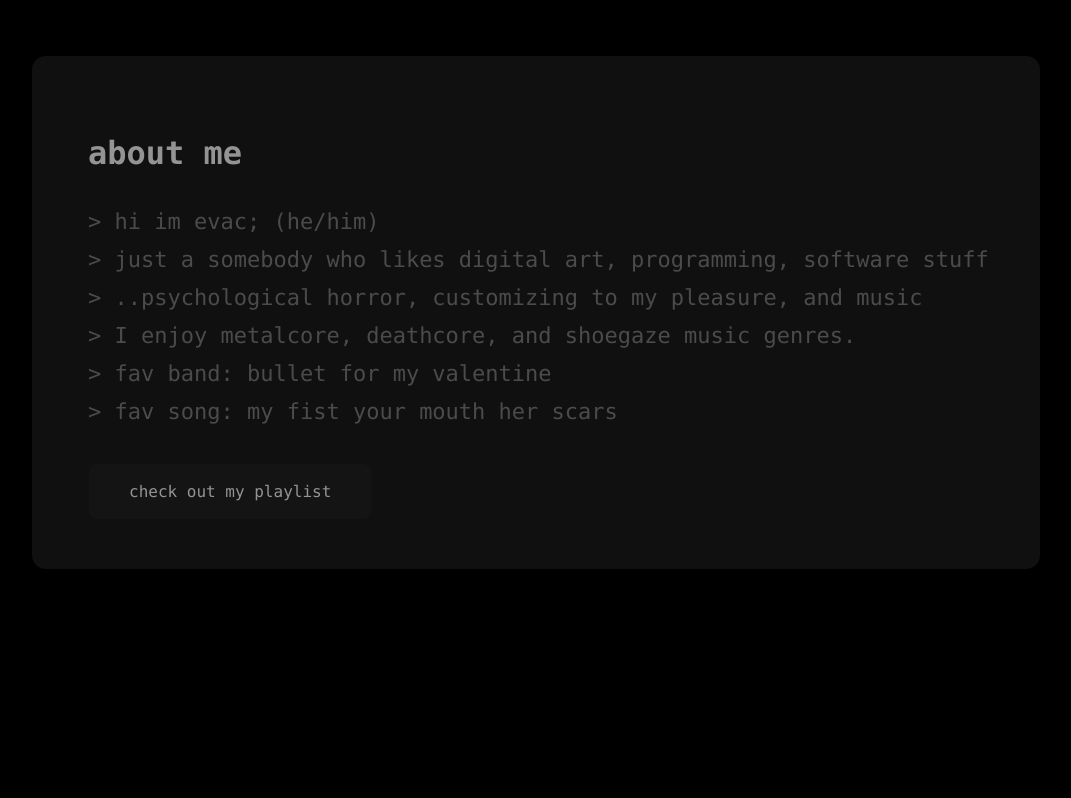
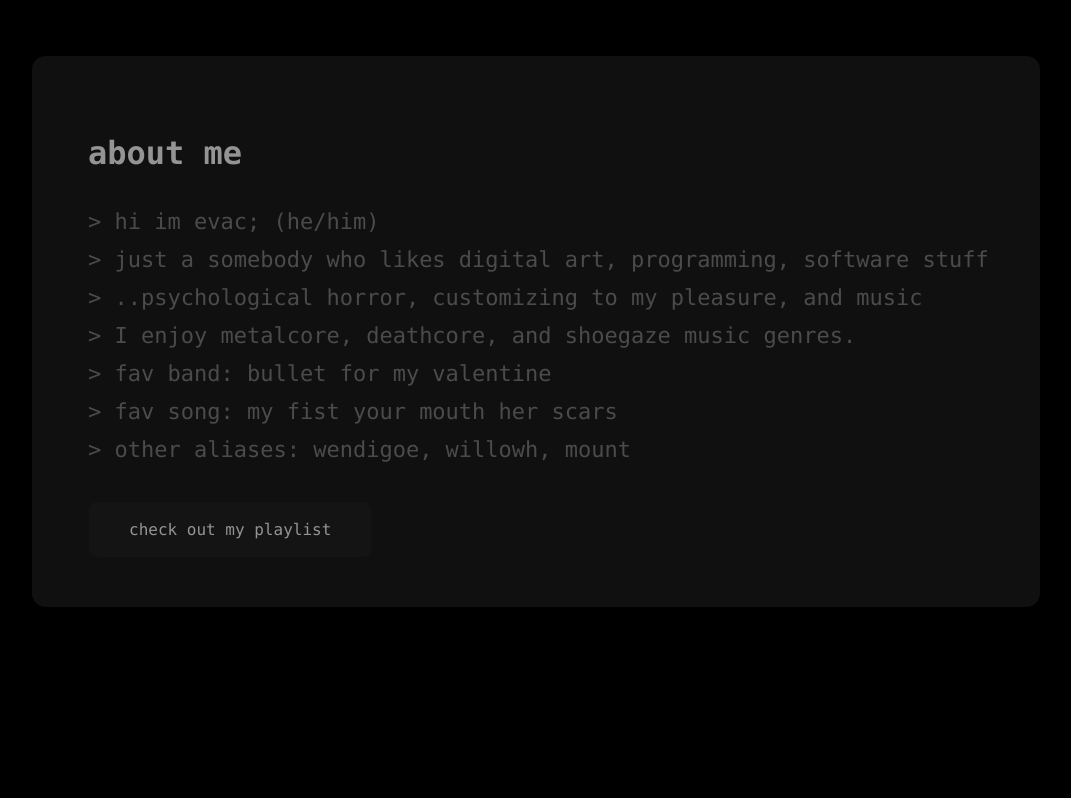
Before and after one commit to evacq8/evacq8.github.io, a plain HTML site: page index.html in a window 1280 px wide. Shown: the part 1914-2712 px from the top of the page, without its empty margins (104-1175 px from the left). Drawn offline with Linux system fonts and the light colour scheme.

Commit message:
update index.js

```diff
--- a/index.html
+++ b/index.html
@@ -54,7 +54,8 @@
     <p1>> ..psychological horror, customizing to my pleasure, and music</p1> <br>
     <p1>> I enjoy metalcore, deathcore, and shoegaze music genres.</p1> <br>
     <p1>> fav band: bullet for my valentine</p1> <br>
-    <p1>> fav song: my fist your mouth her scars</p1>
+    <p1>> fav song: my fist your mouth her scars</p1> <br>
+    <p1>> other aliases: wendigoe, willowh, mount</p1>
     <div class="buttons1">
         <a href="https://open.spotify.com/playlist/57xda3bzfEgNIwQKHvYxgQ?si=74c2772ac72f4303">check out my playlist</a>
     </div>
```
